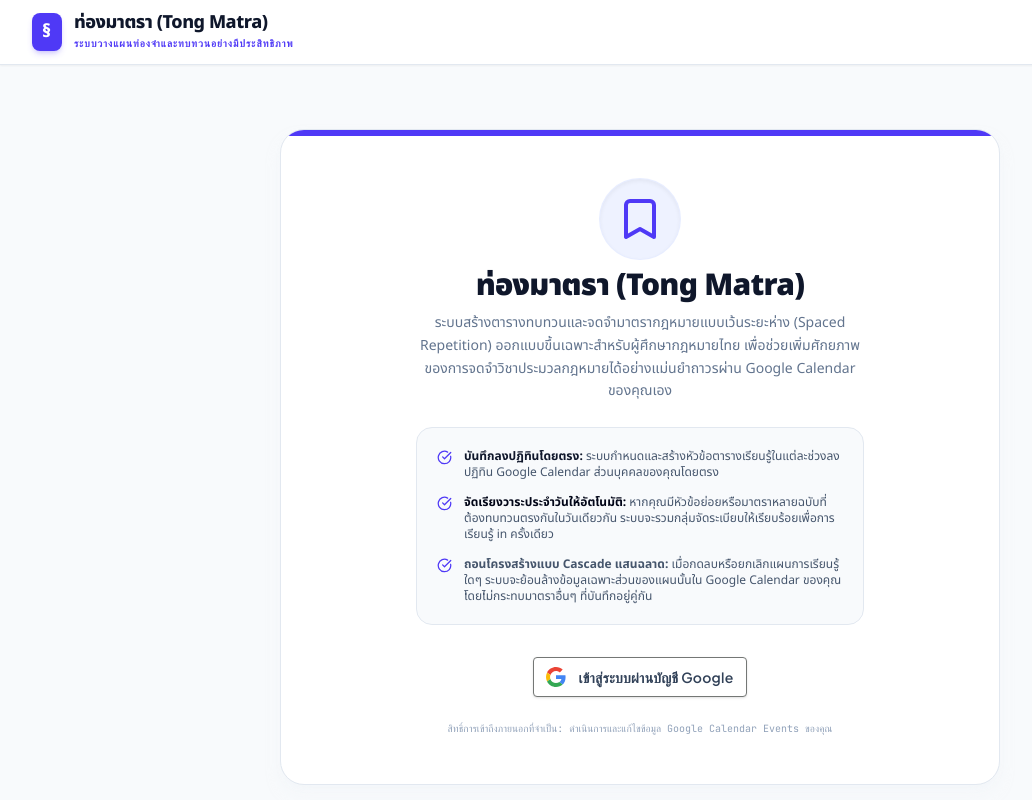
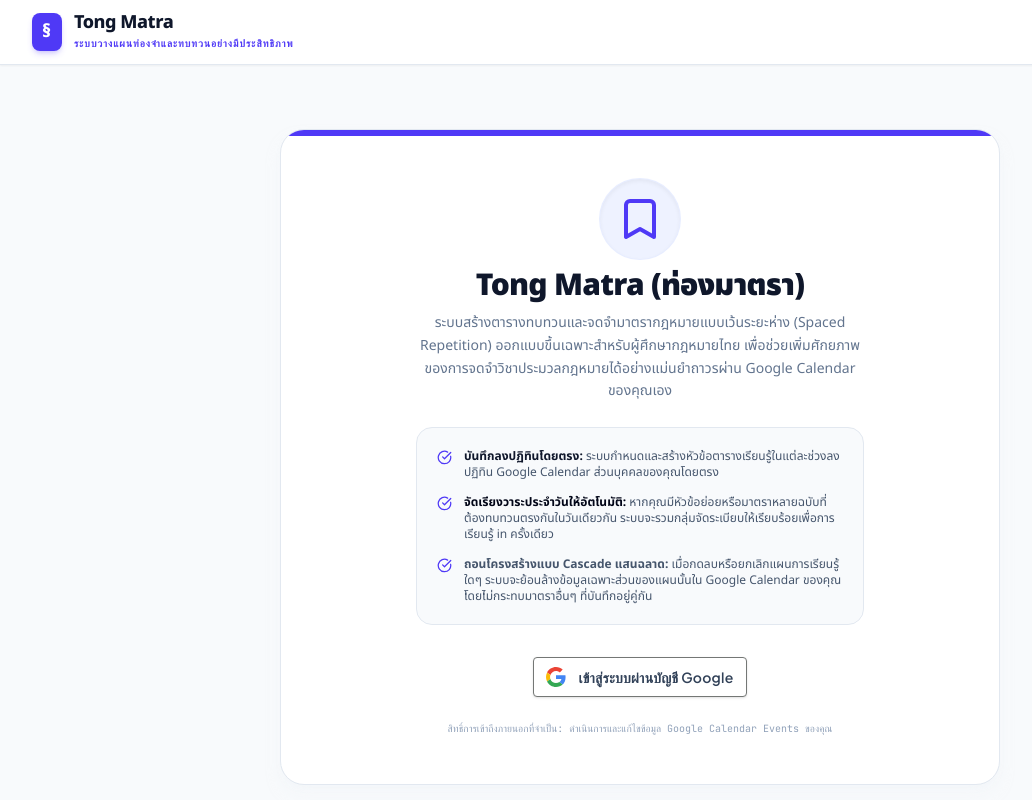
Before and after one commit to weeix/Tong-Matra, a React (Vite) app: page /login in a window 1280 px wide. Shown: the top 800 px of the page, without its empty margins (0-1032 px from the left). Built offline with nearby package versions, Linux system fonts and the light colour scheme; no server answers; a web font is replaced by a local one.

Commit message:
refactor: unify application name as "Tong Matra"

```diff
--- a/index.html
+++ b/index.html
@@ -3,7 +3,7 @@
   <head>
     <meta charset="UTF-8" />
     <meta name="viewport" content="width=device-width, initial-scale=1.0" />
-    <title>My Google AI Studio App</title>
+    <title>Tong Matra</title>
   </head>
   <body>
     <div id="root"></div>
--- a/src/App.tsx
+++ b/src/App.tsx
@@ -159,7 +159,7 @@
               </div>
               <div>
                 <h1 className="font-sans text-lg font-extrabold text-slate-900 tracking-tight leading-none">
-                  ท่องมาตรา (Tong Matra)
+                  Tong Matra
                 </h1>
                 <p className="text-[10px] font-mono uppercase tracking-widest text-indigo-600 font-semibold mt-1">
                   ระบบวางแผนท่องจำและทบทวนอย่างมีประสิทธิภาพ
@@ -219,7 +219,7 @@
 
                       <div className="space-y-2">
                         <h2 className="font-sans text-2xl sm:text-3xl font-black tracking-tight text-slate-900">
-                          ท่องมาตรา (Tong Matra)
+                          Tong Matra (ท่องมาตรา)
                         </h2>
                         <p className="text-sm text-slate-500 leading-relaxed">
                           ระบบสร้างตารางทบทวนและจดจำมาตรากฎหมายแบบเว้นระยะห่าง (Spaced Repetition) ออกแบบขึ้นเฉพาะสำหรับผู้ศึกษากฎหมายไทย เพื่อช่วยเพิ่มศักยภาพของการจดจำวิชาประมวลกฎหมายได้อย่างแม่นยำถาวรผ่าน Google Calendar ของคุณเอง
@@ -534,7 +534,7 @@
         <div className="max-w-7xl mx-auto px-4 sm:px-6 lg:px-8 text-center sm:text-left flex flex-col sm:flex-row items-center justify-between text-slate-400 text-[10px] font-mono leading-relaxed space-y-4 sm:space-y-0">
           <div className="space-y-1.5">
             <div>
-              ท่องมาตรา (TONG MATRA) • โปรแกรมวางแผนทบทวนแบบเว้นระยะห่างสำหรับผู้ศึกษากฎหมายไทย
+              Tong Matra (ท่องมาตรา) • โปรแกรมวางแผนทบทวนแบบเว้นระยะห่างสำหรับผู้ศึกษากฎหมายไทย
             </div>
             <div className="flex justify-center sm:justify-start items-center space-x-3 text-slate-500 font-semibold text-[10px]">
               <button
--- a/src/components/PrivacyPolicy.tsx
+++ b/src/components/PrivacyPolicy.tsx
@@ -35,7 +35,7 @@
         {/* Content Section */}
         <div className="space-y-6 text-sm text-slate-600 leading-relaxed font-sans">
           <p className="text-base text-slate-700">
-            แอปพลิเคชัน <strong>"ท่องมาตรา" (Tong Matra)</strong> มุ่งมั่นที่จะปกป้องข้อมูลส่วนบุคคลของคุณ นโยบายความเป็นส่วนตัวนี้จัดทำขึ้นเพื่ออธิบายวิธีการเก็บรวบรวม การใช้งาน และการเปิดเผยข้อมูลของคุณในฐานะผู้ใช้งาน เมื่อคุณเลือกลงชื่อเข้าใช้ด้วยบัญชี Google (Google OAuth)
+            แอปพลิเคชัน <strong>"Tong Matra (ท่องมาตรา)"</strong> มุ่งมั่นที่จะปกป้องข้อมูลส่วนบุคคลของคุณ นโยบายความเป็นส่วนตัวนี้จัดทำขึ้นเพื่ออธิบายวิธีการเก็บรวบรวม การใช้งาน และการเปิดเผยข้อมูลของคุณในฐานะผู้ใช้งาน เมื่อคุณเลือกลงชื่อเข้าใช้ด้วยบัญชี Google (Google OAuth)
           </p>
 
           {/* Section 1 */}
@@ -107,7 +107,7 @@
               </h2>
             </div>
             <p className="text-xs text-amber-800 leading-relaxed">
-              การใช้งานข้อมูลที่ได้รับจาก Google APIs ของแอปพลิเคชัน "ท่องมาตรา" จะเป็นไปตามข้อกำหนดนโยบายสิทธิ์ข้อมูลผู้ใช้บริการ API ของ Google ซึ่งรวมถึงข้อกำหนดสำหรับการใช้งานที่จำกัดอย่างเคร่งครัด (Limited Use Requirements) ข้อมูลของคุณจะไม่ถูกนำไปใช้โฆษณา ค้ากำไร หรือพิจารณาการให้สินเชื่อเด็ดขาด
+              การใช้งานข้อมูลที่ได้รับจาก Google APIs ของแอปพลิเคชัน "Tong Matra (ท่องมาตรา)" จะเป็นไปตามข้อกำหนดนโยบายสิทธิ์ข้อมูลผู้ใช้บริการ API ของ Google ซึ่งรวมถึงข้อกำหนดสำหรับการใช้งานที่จำกัดอย่างเคร่งครัด (Limited Use Requirements) ข้อมูลของคุณจะไม่ถูกนำไปใช้โฆษณา ค้ากำไร หรือพิจารณาการให้สินเชื่อเด็ดขาด
             </p>
           </section>
 
--- a/src/components/TermsOfService.tsx
+++ b/src/components/TermsOfService.tsx
@@ -35,7 +35,7 @@
         {/* Content Section */}
         <div className="space-y-6 text-sm text-slate-600 leading-relaxed font-sans">
           <p className="text-base text-slate-700 font-medium">
-            ยินดีต้อนรับสู่แอปพลิเคชัน <strong>"ท่องมาตรา" (Tong Matra)</strong> กรุณาอ่านเงื่อนไขการใช้บริการนี้โดยละเอียดก่อนเข้าใช้งาน การที่ท่านเริ่มเข้าใช้งานระบบ หมายถึงท่านยอมรับเงื่อนไขและข้อตกลงเหล่านี้ทุกประการ
+            ยินดีต้อนรับสู่แอปพลิเคชัน <strong>"Tong Matra (ท่องมาตรา)"</strong> กรุณาอ่านเงื่อนไขการใช้บริการนี้โดยละเอียดก่อนเข้าใช้งาน การที่ท่านเริ่มเข้าใช้งานระบบ หมายถึงท่านยอมรับเงื่อนไขและข้อตกลงเหล่านี้ทุกประการ
           </p>
 
           {/* Section 1 */}
@@ -44,7 +44,7 @@
               1. วัตถุประสงค์ในการให้บริการ (Service Objectives)
             </h2>
             <p>
-              แอปพลิเคชัน "ท่องมาตรา" เป็นระบบจำลองการวางระยะเวลาและสร้างหัวข้อตารางเรียนรู้ (Spaced Repetition System: SRS) สำหรับช่วยจำประมวลกฎหมายเพื่อวัตถุประสงค์ทางการศึกษา กฎหมาย แนะนำแนวทางเรียนรู้ และความจำส่วนบุคคลเท่านั้น ไม่ใช่บริการที่ปรึกษาทางกฎหมายอย่างเป็นทางการ
+              แอปพลิเคชัน "Tong Matra (ท่องมาตรา)" เป็นระบบจำลองการวางระยะเวลาและสร้างหัวข้อตารางเรียนรู้ (Spaced Repetition System: SRS) สำหรับช่วยจำประมวลกฎหมายเพื่อวัตถุประสงค์ทางการศึกษา กฎหมาย แนะนำแนวทางเรียนรู้ และความจำส่วนบุคคลเท่านั้น ไม่ใช่บริการที่ปรึกษาทางกฎหมายอย่างเป็นทางการ
             </p>
           </section>
 
--- a/src/lib/calendar.ts
+++ b/src/lib/calendar.ts
@@ -411,7 +411,7 @@
     ? `[ทบทวนกฎหมาย] ${summaryParts.join(' | ')}`
     : `[ทบทวนกฎหมาย]`;
 
-  const description = `📅 ตารางทบทวนกฎหมาย (ระบบความจำระยะยาว Spaced Repetition)\n\nกรุณาทบทวนประมวลกฎหมายตามมาตราต่อไปนี้ในวันนี้:\n${listItems.join('\n')}\n\nจัดทำตารางโดยแอป "ท่องมาตรา" (Tong Matra)`;
+  const description = `📅 ตารางทบทวนกฎหมาย (ระบบความจำระยะยาว Spaced Repetition)\n\nกรุณาทบทวนประมวลกฎหมายตามมาตราต่อไปนี้ในวันนี้:\n${listItems.join('\n')}\n\nจัดทำตารางโดยแอป "Tong Matra (ท่องมาตรา)"`;
 
   return { summary, description, sectionsByCat };
 }
```
